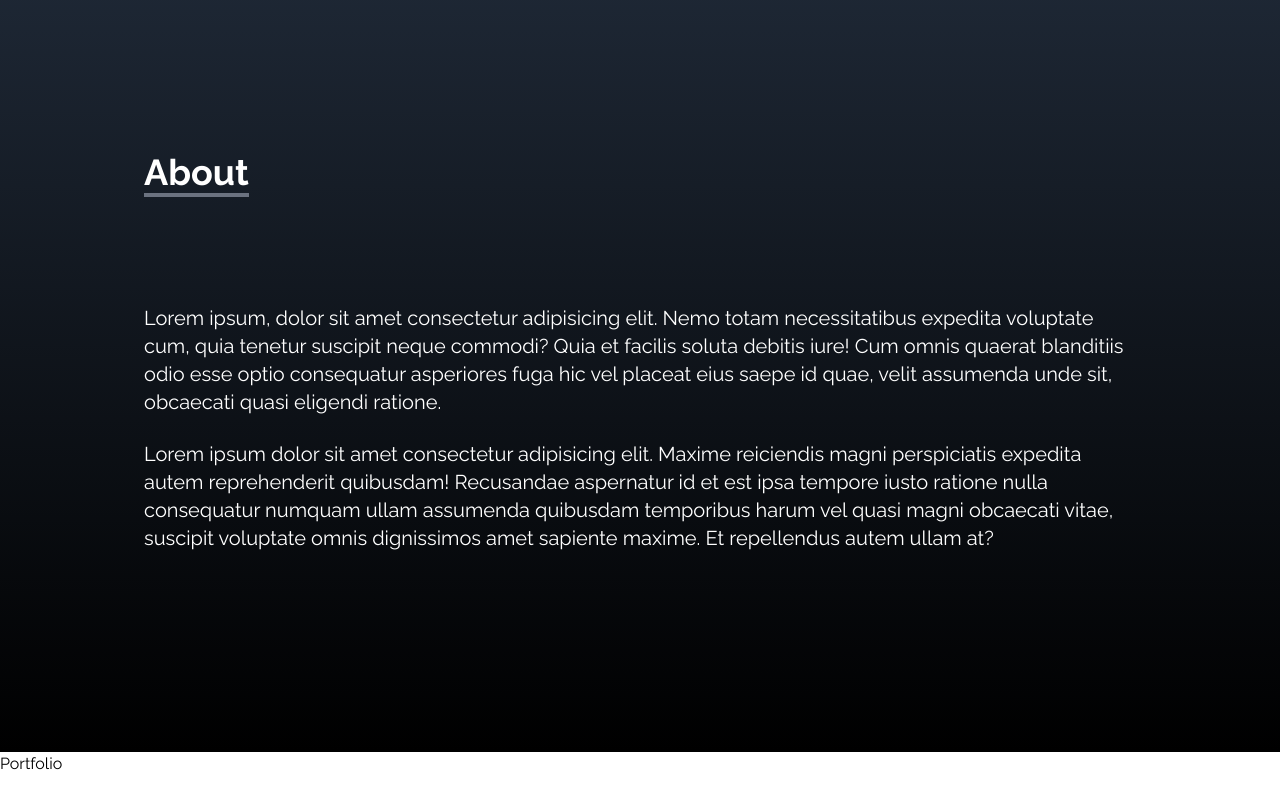
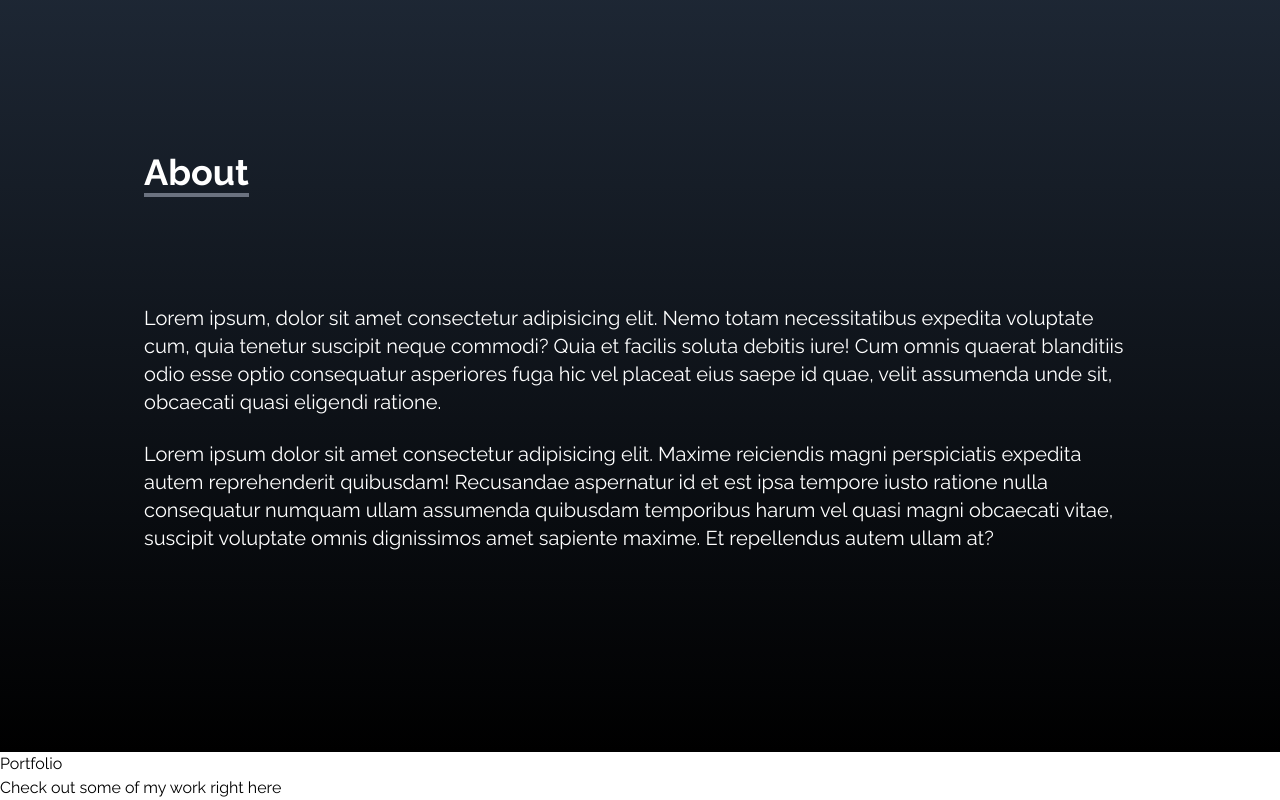
Before and after one commit to adilraees786/My-Portfolio-, a React (Vite) app: page / in a window 1280 px wide. Shown: the part 848-1648 px from the top of the page. Before the commit the page ends 1624 px from the top, so only its background shows below. Built offline with nearby package versions, Linux system fonts and the light colour scheme.

Commit message:
add p tag in portfolio

```diff
--- a/src/components/Portfolio.jsx
+++ b/src/components/Portfolio.jsx
@@ -6,6 +6,7 @@ const Portfolio = () => {
         <div>
             <div>
                 <h1>Portfolio</h1>
+                <p>Check out some of my work right here</p>
             </div>
         </div>
     </div>
```
